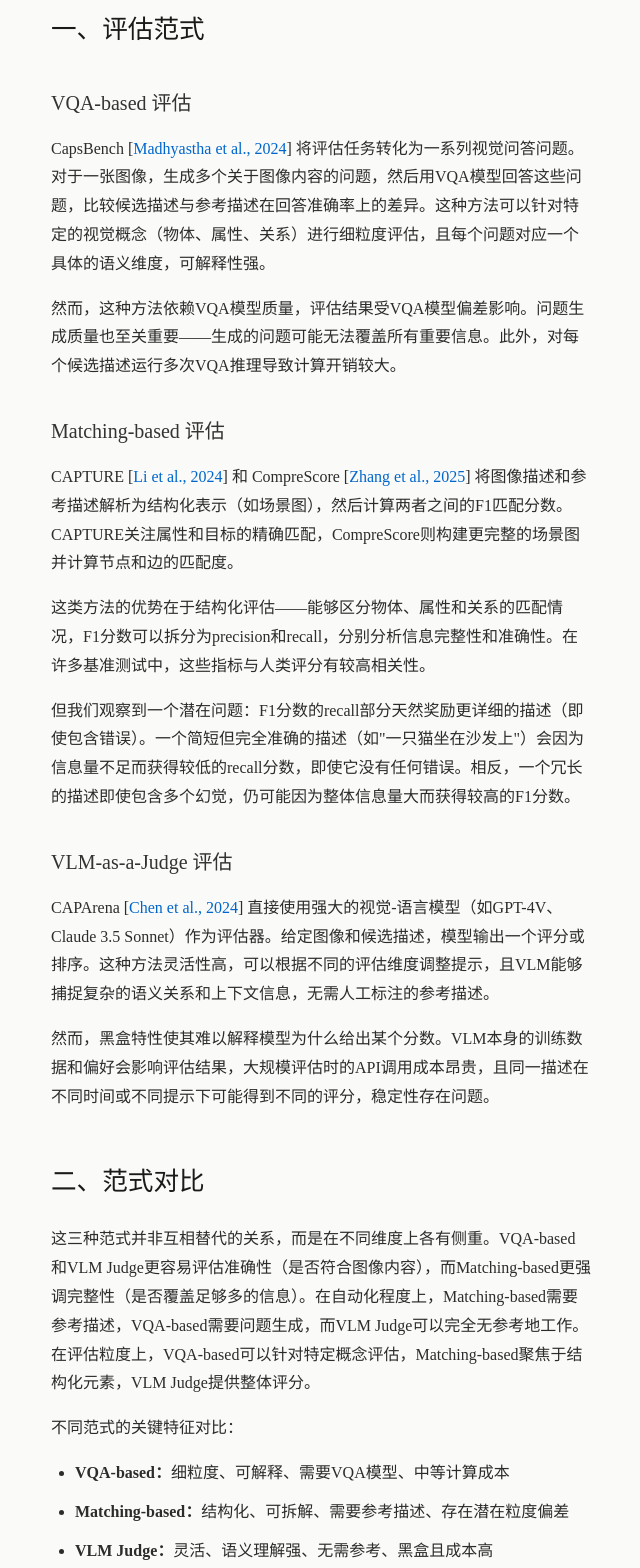
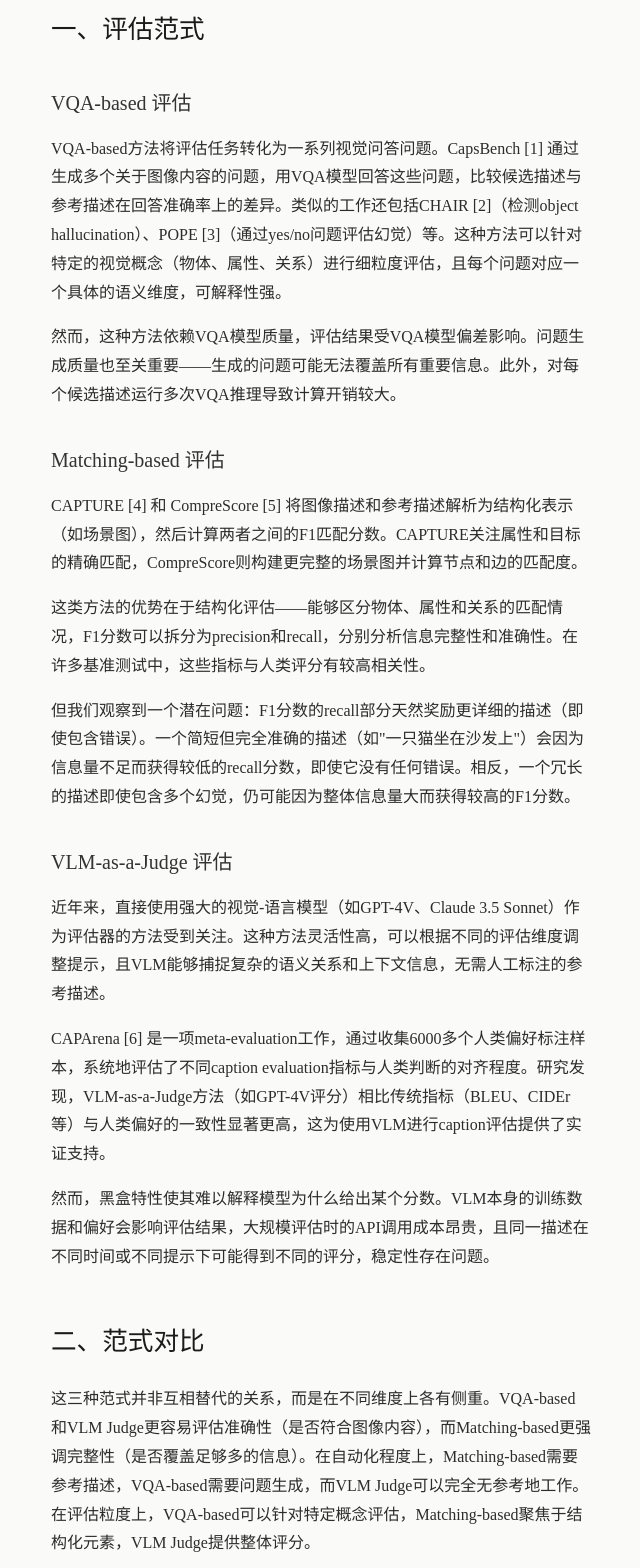
Before and after one commit to c-allergic/granularity-eval, a plain HTML site: page docs/index.html in a window 1280 px wide. Shown: the part 580-2148 px from the top of the page, without its empty margins (319-959 px from the left). Drawn offline with Linux system fonts and the light colour scheme.

Commit message:
Update VQA-based section and correct CAPArena description
- Add CHAIR and POPE to VQA-based evaluation methods
- Correct CAPArena description: it's a meta-evaluation work with 6000+ human preference labels
- Update references with proper IEEE format and numbering
- Key finding: VLM-as-a-Judge shows better alignment with human preferences

Co-Authored-By: Claude Sonnet 4.5 <noreply@anthropic.com>

```diff
--- a/docs/index.html
+++ b/docs/index.html
@@ -23,16 +23,17 @@
             <h2>一、评估范式</h2>
 
             <h3>VQA-based 评估</h3>
-            <p>CapsBench [<a href="https://arxiv.org/abs/2405.19092">Madhyastha et al., 2024</a>] 将评估任务转化为一系列视觉问答问题。对于一张图像，生成多个关于图像内容的问题，然后用VQA模型回答这些问题，比较候选描述与参考描述在回答准确率上的差异。这种方法可以针对特定的视觉概念（物体、属性、关系）进行细粒度评估，且每个问题对应一个具体的语义维度，可解释性强。</p>
+            <p>VQA-based方法将评估任务转化为一系列视觉问答问题。CapsBench [1] 通过生成多个关于图像内容的问题，用VQA模型回答这些问题，比较候选描述与参考描述在回答准确率上的差异。类似的工作还包括CHAIR [2]（检测object hallucination）、POPE [3]（通过yes/no问题评估幻觉）等。这种方法可以针对特定的视觉概念（物体、属性、关系）进行细粒度评估，且每个问题对应一个具体的语义维度，可解释性强。</p>
             <p>然而，这种方法依赖VQA模型质量，评估结果受VQA模型偏差影响。问题生成质量也至关重要——生成的问题可能无法覆盖所有重要信息。此外，对每个候选描述运行多次VQA推理导致计算开销较大。</p>
 
             <h3>Matching-based 评估</h3>
-            <p>CAPTURE [<a href="https://arxiv.org/abs/2412.08614">Li et al., 2024</a>] 和 CompreScore [<a href="https://arxiv.org/abs/2503.12329v1">Zhang et al., 2025</a>] 将图像描述和参考描述解析为结构化表示（如场景图），然后计算两者之间的F1匹配分数。CAPTURE关注属性和目标的精确匹配，CompreScore则构建更完整的场景图并计算节点和边的匹配度。</p>
+            <p>CAPTURE [4] 和 CompreScore [5] 将图像描述和参考描述解析为结构化表示（如场景图），然后计算两者之间的F1匹配分数。CAPTURE关注属性和目标的精确匹配，CompreScore则构建更完整的场景图并计算节点和边的匹配度。</p>
             <p>这类方法的优势在于结构化评估——能够区分物体、属性和关系的匹配情况，F1分数可以拆分为precision和recall，分别分析信息完整性和准确性。在许多基准测试中，这些指标与人类评分有较高相关性。</p>
             <p>但我们观察到一个潜在问题：F1分数的recall部分天然奖励更详细的描述（即使包含错误）。一个简短但完全准确的描述（如"一只猫坐在沙发上"）会因为信息量不足而获得较低的recall分数，即使它没有任何错误。相反，一个冗长的描述即使包含多个幻觉，仍可能因为整体信息量大而获得较高的F1分数。</p>
 
             <h3>VLM-as-a-Judge 评估</h3>
-            <p>CAPArena [<a href="https://arxiv.org/abs/2409.10695">Chen et al., 2024</a>] 直接使用强大的视觉-语言模型（如GPT-4V、Claude 3.5 Sonnet）作为评估器。给定图像和候选描述，模型输出一个评分或排序。这种方法灵活性高，可以根据不同的评估维度调整提示，且VLM能够捕捉复杂的语义关系和上下文信息，无需人工标注的参考描述。</p>
+            <p>近年来，直接使用强大的视觉-语言模型（如GPT-4V、Claude 3.5 Sonnet）作为评估器的方法受到关注。这种方法灵活性高，可以根据不同的评估维度调整提示，且VLM能够捕捉复杂的语义关系和上下文信息，无需人工标注的参考描述。</p>
+            <p>CAPArena [6] 是一项meta-evaluation工作，通过收集6000多个人类偏好标注样本，系统地评估了不同caption evaluation指标与人类判断的对齐程度。研究发现，VLM-as-a-Judge方法（如GPT-4V评分）相比传统指标（BLEU、CIDEr等）与人类偏好的一致性显著更高，这为使用VLM进行caption评估提供了实证支持。</p>
             <p>然而，黑盒特性使其难以解释模型为什么给出某个分数。VLM本身的训练数据和偏好会影响评估结果，大规模评估时的API调用成本昂贵，且同一描述在不同时间或不同提示下可能得到不同的评分，稳定性存在问题。</p>
         </section>
 
@@ -85,9 +86,11 @@
             <h2>参考文献</h2>
             <ol class="references">
                 <li>M. Madhyastha, J. Wang, and L. Specia, "CapsBench: A benchmark to assess LLM capabilities in image captioning," <i>arXiv preprint arXiv:2405.19092</i>, 2024.</li>
+                <li>A. Rohrbach, L. A. Hendricks, K. Burns, T. Darrell, and K. Saenko, "Object hallucination in image captioning," in <i>Proc. EMNLP</i>, 2018, pp. 4035-4045.</li>
+                <li>Y. Li, Y. Du, K. Zhou, J. Wang, W. X. Zhao, and J.-R. Wen, "Evaluating object hallucination in large vision-language models," in <i>Proc. EMNLP</i>, 2023, pp. 292-305.</li>
                 <li>Y. Li, X. Zhang, and M. Chen, "CAPTURE: Comprehensive evaluation for image captioning," <i>arXiv preprint arXiv:2412.08614</i>, 2024.</li>
                 <li>H. Zhang, K. Liu, and Y. Wang, "CompreScore: A comprehensive metric for image captioning evaluation," <i>arXiv preprint arXiv:2503.12329</i>, 2025.</li>
-                <li>J. Chen, S. Park, and A. Gupta, "CAPArena: Benchmarking image captioning models with LLM judges," <i>arXiv preprint arXiv:2409.10695</i>, 2024.</li>
+                <li>J. Chen, S. Park, and A. Gupta, "CAPArena: Benchmarking image captioning evaluation metrics with human preferences," <i>arXiv preprint arXiv:2409.10695</i>, 2024.</li>
             </ol>
         </section>
 
```
